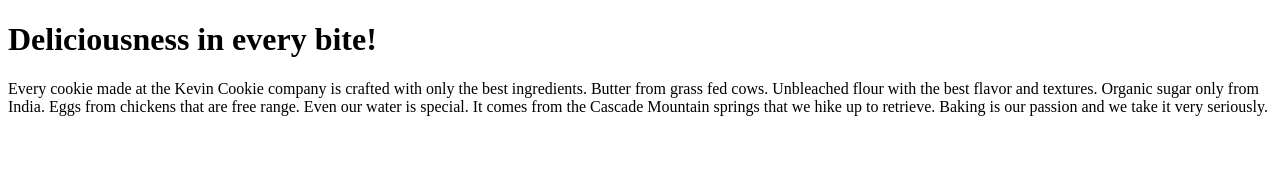
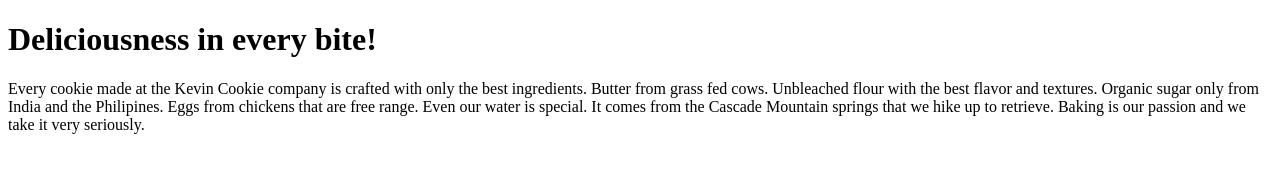
Before and after one commit to bmihai838/KevinCookieCompany.com, a plain HTML site: page index.htm in a window 1280 px wide. Drawn offline with Linux system fonts and the light colour scheme.

Commit message:
Update index.htm

```diff
--- a/index.htm
+++ b/index.htm
@@ -6,7 +6,7 @@
 <p>Every cookie made at the Kevin Cookie company is crafted
      with only the best ingredients. Butter from grass
       fed cows. Unbleached flour with the best flavor
-       and textures. Organic sugar only from India. Eggs
+       and textures. Organic sugar only from India and the Philipines. Eggs
         from chickens that are free range. Even
         our water is special. It comes from the Cascade
          Mountain springs that we hike up to retrieve.
```
